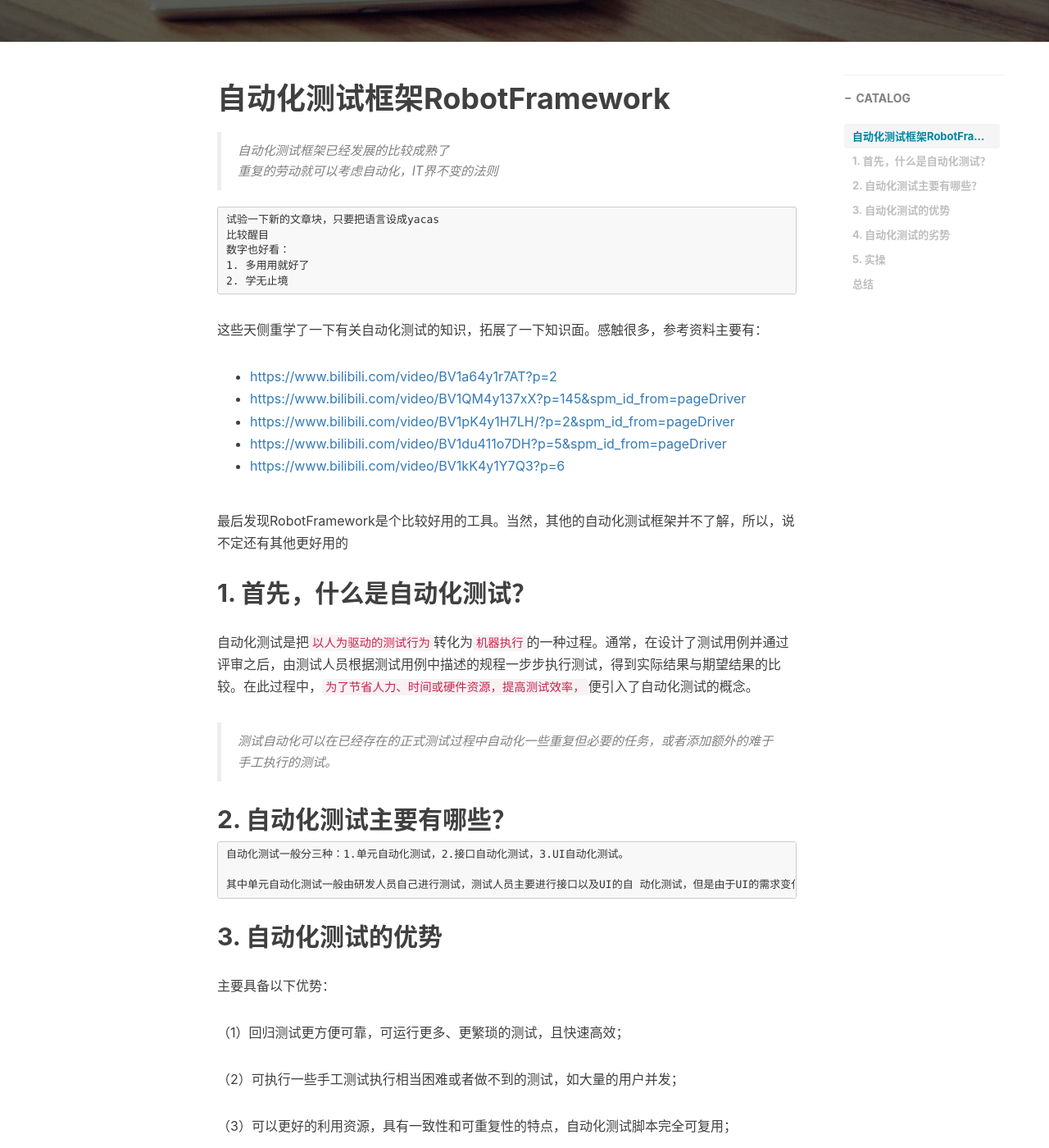
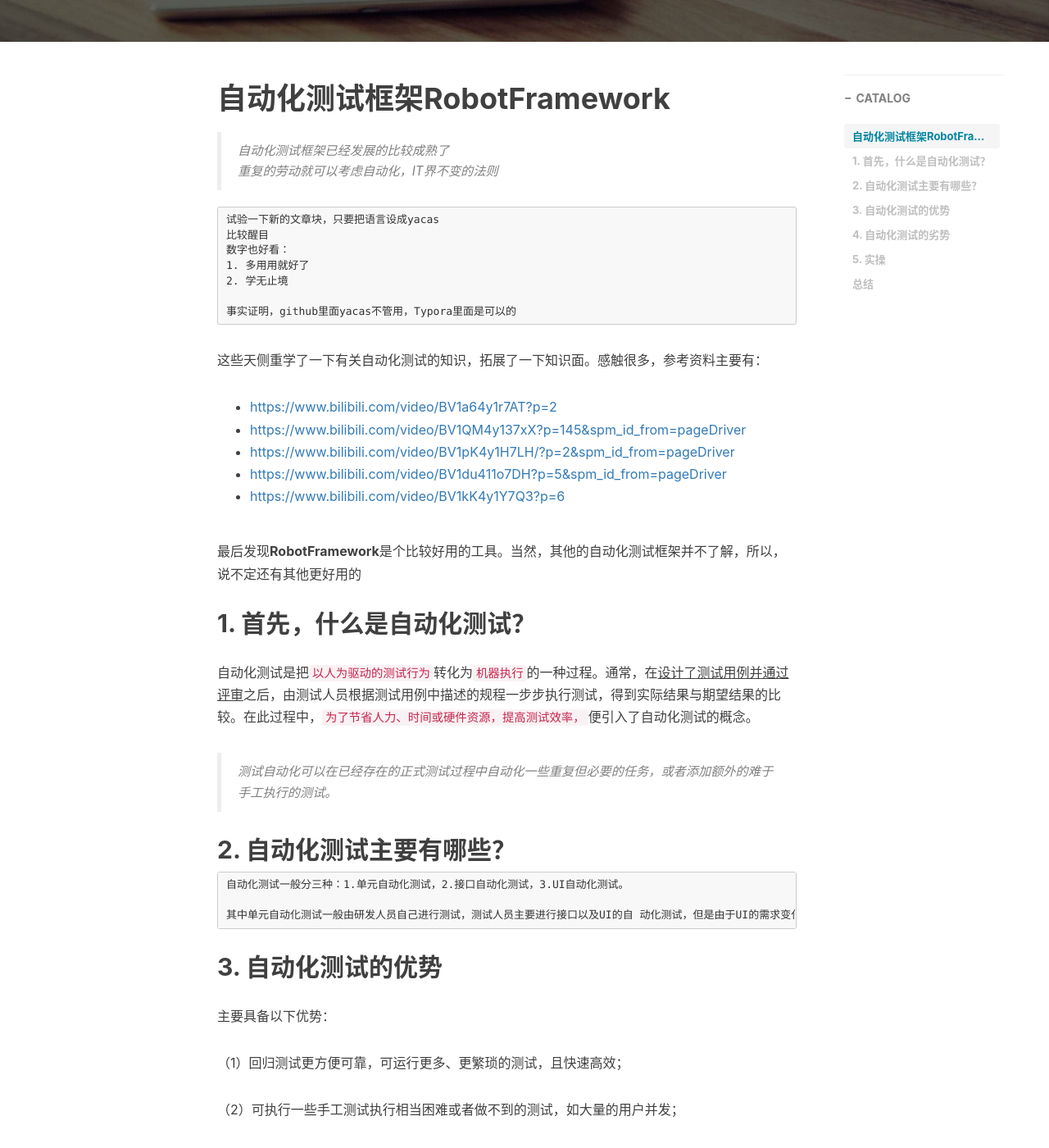
Before and after one commit to shenyaojun/shenyaojun.github.io, a Jekyll site: the page built from _posts/2022-04-25-自动化测试框架RF.md, in a window 1280 px wide and 1400 px high, scrolled down 532 px. Shown: the whole window at 82% size. Built offline with Jekyll 4.4.1, drawn with Linux system fonts in a browser that asks for light colours; nearby versions of some CDN libraries; comment, search, counter and statistics services are not loaded; some of the changed text lies outside the part shown.

Commit message:
update post 20220425

````diff
--- a/_posts/2022-04-25-自动化测试框架RF.md
+++ b/_posts/2022-04-25-自动化测试框架RF.md
@@ -26,6 +26,8 @@
 数字也好看：
 1. 多用用就好了
 2. 学无止境
+
+事实证明，github里面yacas不管用，Typora里面是可以的
 ```
 
 这些天侧重学了一下有关自动化测试的知识，拓展了一下知识面。感触很多，参考资料主要有：
@@ -36,13 +38,13 @@
 * [https://www.bilibili.com/video/BV1du411o7DH?p=5&spm_id_from=pageDriver](https://www.bilibili.com/video/BV1du411o7DH?p=5&spm_id_from=pageDriver)
 * [https://www.bilibili.com/video/BV1kK4y1Y7Q3?p=6](https://www.bilibili.com/video/BV1kK4y1Y7Q3?p=6)
 
-最后发现RobotFramework是个比较好用的工具。当然，其他的自动化测试框架并不了解，所以，说不定还有其他更好用的
+最后发现**RobotFramework**是个比较好用的工具。当然，其他的自动化测试框架并不了解，所以，说不定还有其他更好用的
 
 
 
 ## 1. 首先，什么是自动化测试？
 
-自动化测试是把``以人为驱动的测试行为``转化为``机器执行``的一种过程。通常，在设计了测试用例并通过评审之后，由测试人员根据测试用例中描述的规程一步步执行测试，得到实际结果与期望结果的比较。在此过程中，``为了节省人力、时间或硬件资源，提高测试效率，``便引入了自动化测试的概念。
+自动化测试是把``以人为驱动的测试行为``转化为``机器执行``的一种过程。通常，在<u>设计了测试用例并通过评审</u>之后，由测试人员根据测试用例中描述的规程一步步执行测试，得到实际结果与期望结果的比较。在此过程中，``为了节省人力、时间或硬件资源，提高测试效率，``便引入了自动化测试的概念。
 
 > 测试自动化可以在已经存在的正式测试过程中自动化一些重复但必要的任务，或者添加额外的难于手工执行的测试。
 
@@ -94,7 +96,7 @@
 
 ## 5. 实操
 
-以前安装过Anaconda，所有Python3的安装过程就省略了。但不排除可能引起问题
+以前安装过**Anaconda**，所以**Python3**的安装过程就省略了。但不排除可能引起问题
 
 
 
````
Also changed, not shown: img/post-bg-tiger.jpg (added).
